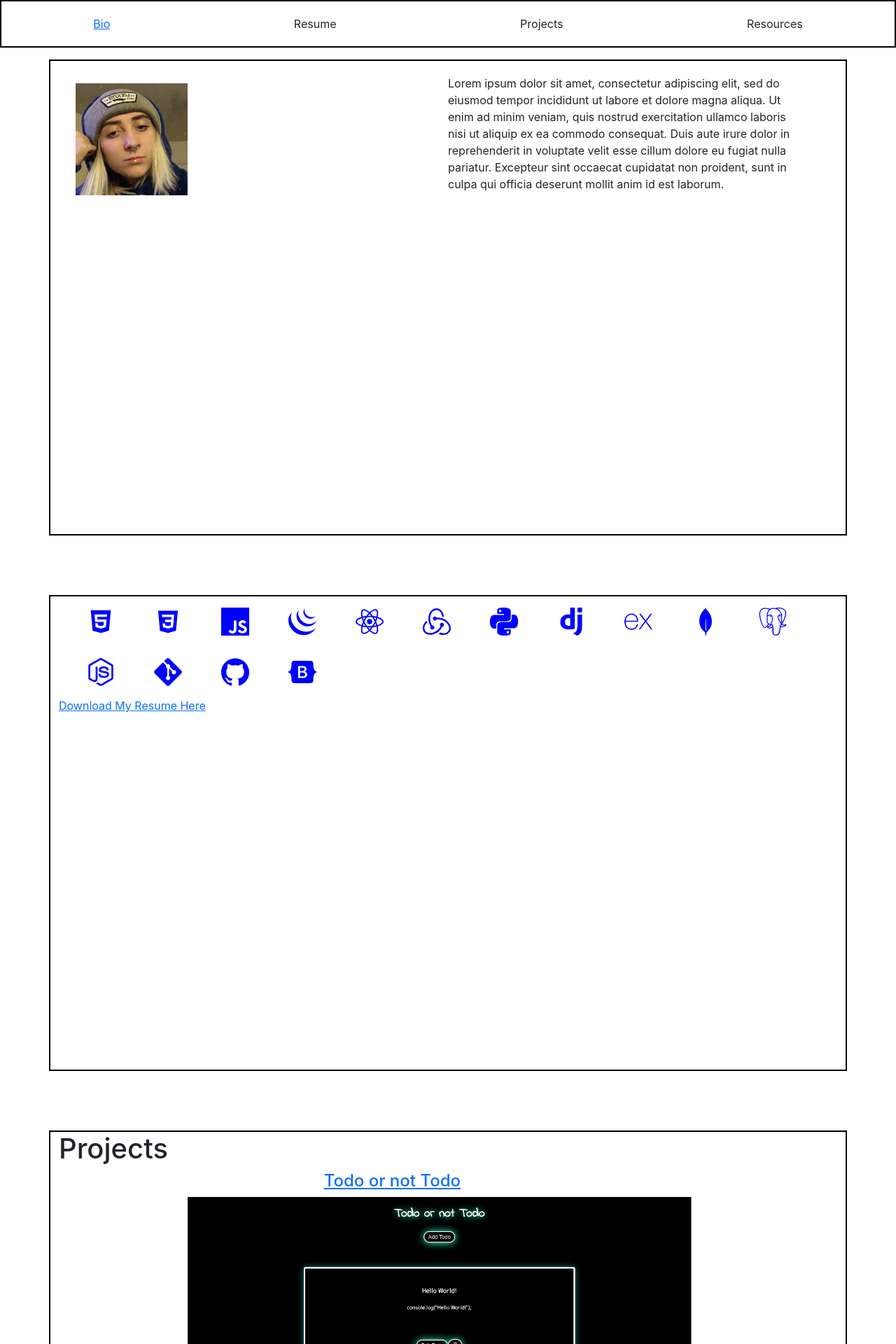
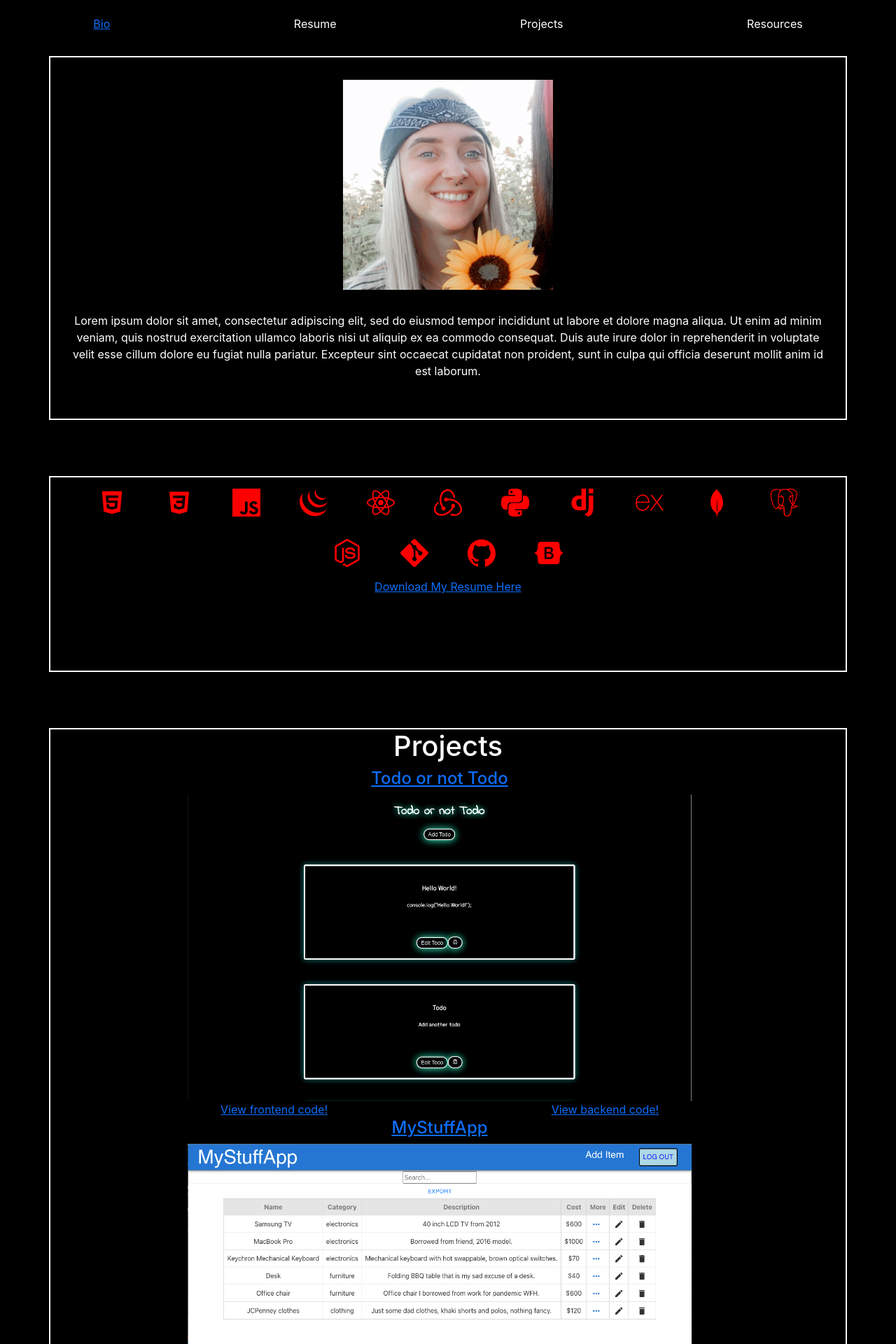
Before and after one commit to edwarmak/portfolio_final, a React (Create React App) app: page / in a window 1280 px wide. Shown: the top 1920 px of the page at 70% size. Built offline with nearby package versions, Linux system fonts and the light colour scheme.

Commit message:
added more styling

```diff
--- a/src/App.css
+++ b/src/App.css
@@ -1,33 +1,54 @@
+* {
+  background-color: black;
+}
 
-/* .App {
+.App {
   text-align: center;
-} */
+  background-color: black;
+  color: white;
+}
 
-.App > div {
+/* .App > div {
   width: 100vw;
   min-height: 85vh;
   margin-top: 85px;
-  border: 2px solid black;
+  border: 2px solid white;
+} */
+#Bio {
+  width: 100vw;
+  min-height: 65vh;
+  margin-top: 80px;
+  border: 2px solid white;
+}
+
+#Resume {
+  width: 100vw;
+  min-height: 35vh;
+  margin-top: 80px;
+  border: 2px solid white;
+}
+
+#Projects {
+  width: 100vw;
+  min-height: 100vh;
+  margin-top: 80px;
+  border: 2px solid white;
+}
+
+#Resources {
+  width: 100vw;
+  min-height: 45vh;
+  margin-top: 85px;
+  border: 2px solid white;
 }
 
 /*  BIO  */
 
-/* .bio-box {
-  display: flex;
-  justify-content: center;
-  align-items: center;
-  flex-direction: row;
-  margin: 4em 4em 0em 2em;
-  background-color: grey;
-} */
-
-/* .bio-text {
-  margin: 0em 2em;
-} */
-
 .headshot {
-  width: 10em;
-  height: 10em;
+  width: 30%;
+  height: 30%;
+  max-width: 300px;
+  max-height: 300px;
   margin: 2em 0em;
 }
 
@@ -39,7 +60,7 @@
 .icon {
   height: 5vh;
   width: 5vw;
-  color: blue;
+  color: red;
   margin: 1em 1em;
 }
 
@@ -48,5 +69,6 @@
 @media screen and (max-width: 600px) {
   div.bio-box {
     flex-direction: column;
+    text-align: center;
   }
 }
--- a/src/App.js
+++ b/src/App.js
@@ -1,6 +1,6 @@
 import './App.css'
 import Header from './header'
-import headshot from './headshot.JPG'
+import headshot from './headshot.jpg'
 import todo from './todo.png'
 import mystuffapp from './mystuffapp.png'
 import React, {Component} from 'react'
@@ -20,7 +20,7 @@ const App = () => {
       <Header />
 
       <div id="Bio" className="container-sm">
-        <div className="bio-box container-sm row align-items-center">
+        <div className="bio-box container-sm">
           <div className="bio-image col">
             <img src={headshot} className="headshot"></img>
           </div>
@@ -32,21 +32,21 @@ const App = () => {
 
       <div id="Resume" className="container-sm">
         <div className="icons container-lg">
-          <AiFillHtml5 className="icon" />
-          <DiCss3 className="icon" />
-          <SiJavascript className="icon" />
-          <SiJquery className="icon" />
-          <SiReact className="icon" />
-          <SiRedux className="icon" />
-          <SiPython className="icon" />
-          <SiDjango className="icon" />
-          <SiExpress className="icon" />
-          <SiMongodb className="icon" />
-          <SiPostgresql className="icon" />
-          <SiNodedotjs className="icon" />
-          <SiGit className="icon" />
-          <SiGithub className="icon" />
-          <SiBootstrap className="icon" />
+          <AiFillHtml5 className="icon" title="HTML5"/>
+          <DiCss3 className="icon" title="CSS3"/>
+          <SiJavascript className="icon" title="JavaScript"/>
+          <SiJquery className="icon" title="jQuery"/>
+          <SiReact className="icon" title="React"/>
+          <SiRedux className="icon" title="Redux"/>
+          <SiPython className="icon" title="Python"/>
+          <SiDjango className="icon" title="Django"/>
+          <SiExpress className="icon" title="Express.js"/>
+          <SiMongodb className="icon" title="MongoDB"/>
+          <SiPostgresql className="icon" title="Postgresql"/>
+          <SiNodedotjs className="icon" title="Node.js"/>
+          <SiGit className="icon" title="Git"/>
+          <SiGithub className="icon" title="Github"/>
+          <SiBootstrap className="icon" title="Bootstrap"/>
         </div>
           <div>
             <a href={require("./my_resume.pdf")} download="Makayla_Edwards_Resume">Download My Resume Here</a>
```
Also changed, not shown: src/headshot.JPG.
